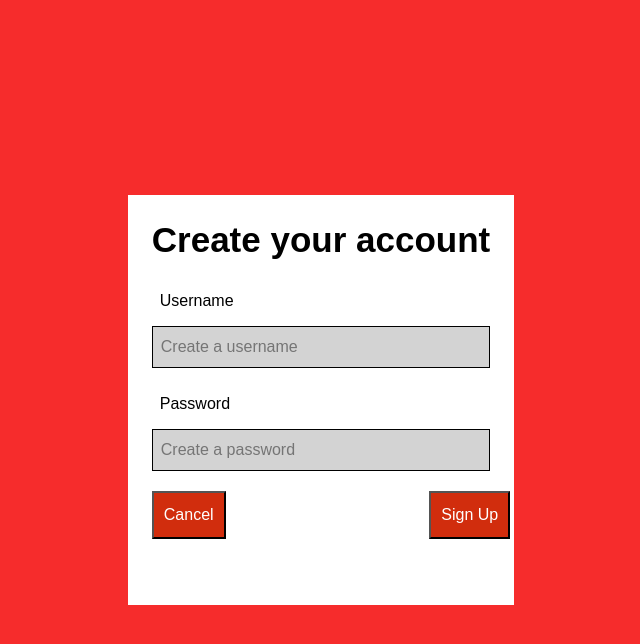
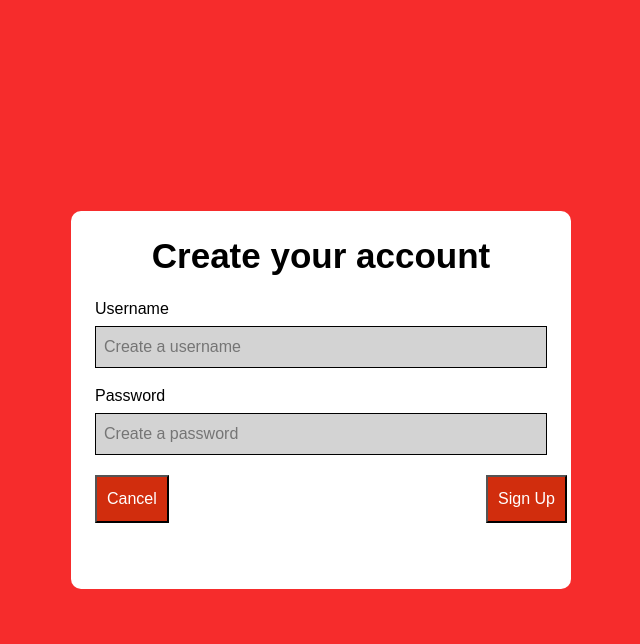
Before and after one commit to aston-evans/sunysnacks, a FastAPI app: page /create in a window 1280 px wide. Shown: the top 644 px of the page, without its empty margins (319-959 px from the left). Run offline with FastAPI, Linux system fonts and the light colour scheme.

Commit message:
adjusted some of the styles so that bootstrap can work with it effectively

```diff
--- a/py_src/static/styles/create.css
+++ b/py_src/static/styles/create.css
@@ -1,22 +1,20 @@
 body {
     background-color: #f62c2c;
     font-family: Arial, sans-serif;
+    height: 100vh;
     display: flex;
     justify-content: center;
     align-items: center;
-    height: 100vh;
     margin: 0 auto;
     flex-direction: column;
 
 }
 
-.container {
+#container {
+    border-radius: 10px;
+    border: 100px;
+    max-width: 500px;
 
-    max-width: 500px;
-    border: 100px;
-    padding: 30px;
-    background-color: white;
-    border-radius: 5px;
 
 }
 
@@ -33,10 +31,10 @@
 }
 
 label {
-    display: block;
+    /*display: block;*/
     margin-bottom: 5px;
     color: black;
-    padding: 8px;
+    /*padding: 8px;*/
     width: 100%;
 }
 
@@ -65,5 +63,4 @@
     display: flex;
     justify-content: space-between;
     margin-top: 10px;
-
 }
```
